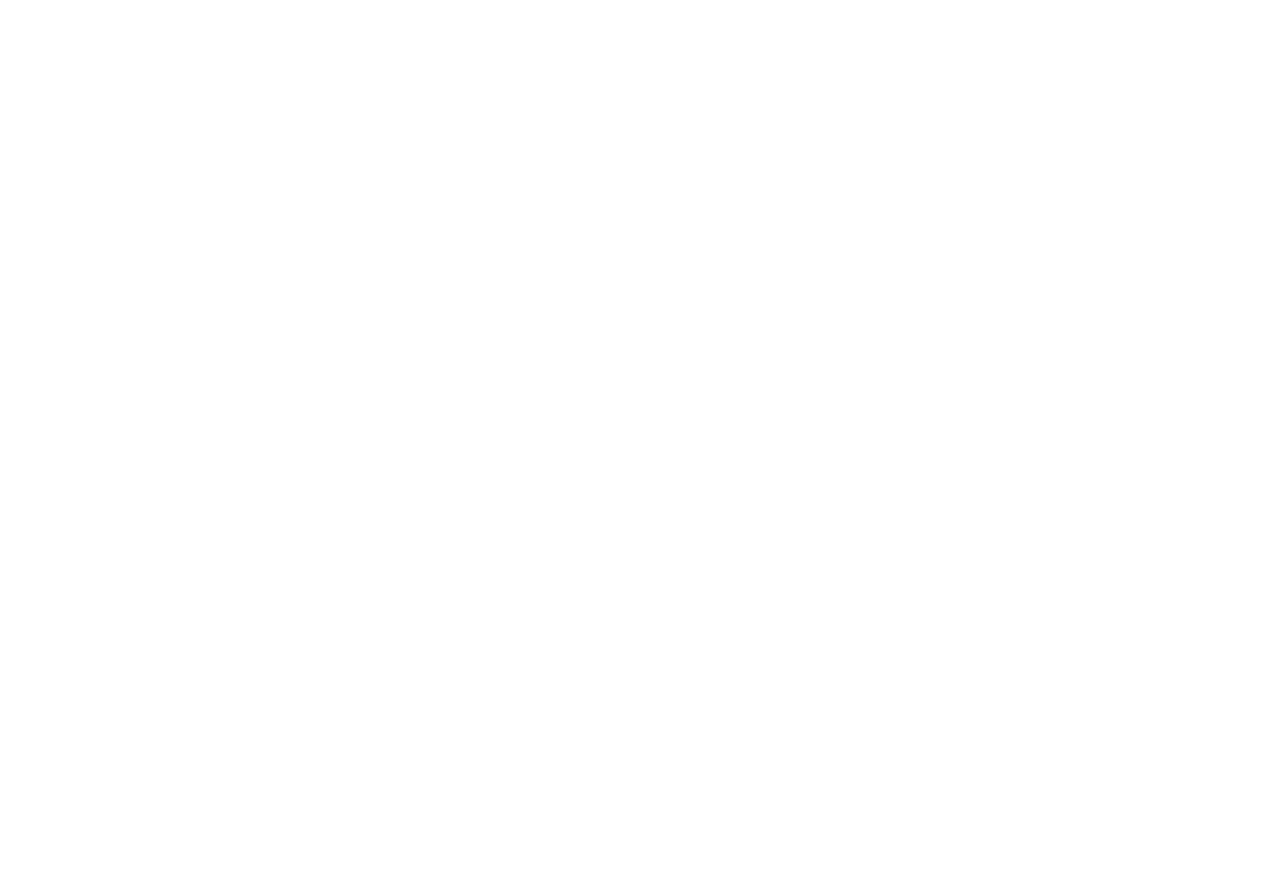
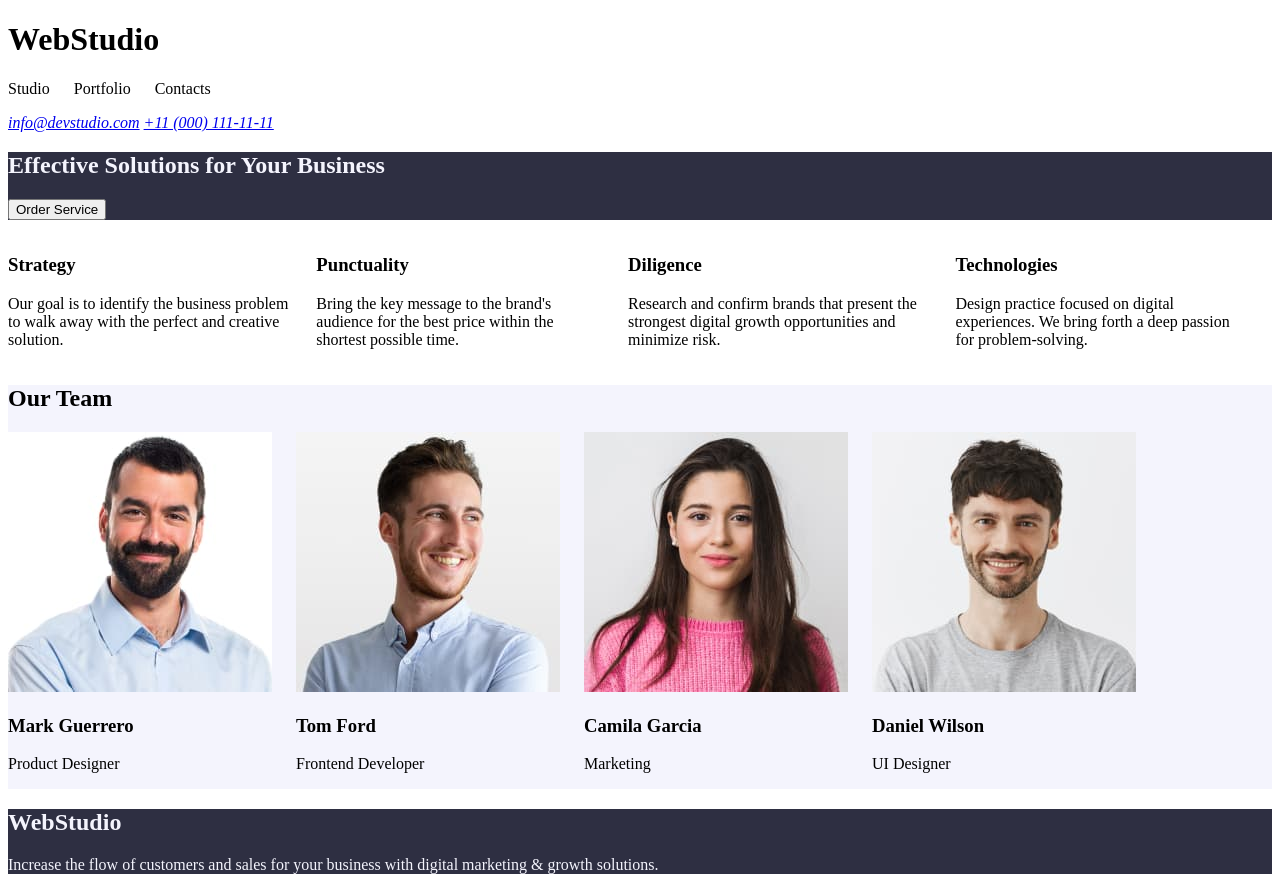
Before and after one commit to madtoney/goit-markup-hw-01, a plain HTML site: page index.html in a window 1280 px wide. Before the commit the page ends 800 px from the top, so only its background shows below. Drawn offline with Linux system fonts and the light colour scheme.

Commit message:
update index html file

```diff
--- a/index.html
+++ b/index.html
@@ -4,11 +4,108 @@
 <head>
     <meta charset="UTF-8">
     <meta name="viewport" content="width=device-width, initial-scale=1.0">
-    <title>Document</title>
+    <title>Web Studio (Version 5.0)</title>
+    <style>
+        ul {
+            display: flex;
+            list-style-type: none;
+            padding: 0;
+        }
+        li {
+            margin-right: 24px;
+        }
+        .solutions {
+            background-color: var(--NAVY-BLUE, #2E2F42);
+        }
+    </style>
 </head>
 
 <body>
+    <!-- Page header -->
+    <header>
+        <h1>WebStudio</h1>
+            <nav>
+                <ul>
+                    <li><a href="#Studio"></a>Studio</li>
+                    <li><a href="#Portfolio"></a>Portfolio</li>
+                    <li><a href="#Contacts"></a>Contacts</li>
+                </ul>
+            </nav>
+            <address id="Contacts">
+                <a href="mailto:info@devstudio.com">info@devstudio.com</a>
+                <a href="tel:+110001111111">+11 (000) 111-11-11</a>
+            </address>
+    </header>
 
+<!-- Main content -->
+    <main>
+<!-- Section 1 -->
+        <section>
+            <div style="background-color: var(--NAVY-BLUE, #2E2F42); color: #F4F4FD;">
+            <h2 id="Studio">Effective Solutions for Your Business</h2>
+            <button>Order Service</button>
+            </div>
+        </section>
+
+<!-- Section 2 -->
+        <section>
+            <ul>
+                <li>
+                    <h3>Strategy</h3>
+                    <p>Our goal is to identify the business problem to walk away with the perfect and creative solution.</p>
+                </li>
+                <li>
+                    <h3>Punctuality</h3>
+                    <p>Bring the key message to the brand's audience for the best price within the shortest possible time.</p>
+                </li>
+                <li>
+                    <h3>Diligence</h3>
+                    <p>Research and confirm brands that present the strongest digital growth opportunities and minimize risk.</p>
+                </li>
+                <li>
+                    <h3>Technologies</h3>
+                    <p>Design practice focused on digital experiences. We bring forth a deep passion for problem-solving.</p>
+                </li>
+            </ul>
+        </section>
+
+<!-- Section 3 -->
+        <section>
+            <div style="background-color: var(--CLOUD, #F4F4FD);">
+            <h2 id="Portfolio">Our Team</h2>
+            <ul>
+                <li>
+                    <img src="./images/1.jpg" alt="Mark Guerrero photo">
+                    <h3>Mark Guerrero</h3>
+                    <p>Product Designer</p>
+                </li>
+                <li>
+                    <img src="./images/2.jpg" alt="Tom Ford photo">
+                    <h3>Tom Ford</h3>
+                    <p>Frontend Developer</p>
+                </li>
+                <li>
+                    <img src="./images/3.jpg" alt="Camila Garcia photo">
+                    <h3>Camila Garcia</h3>
+                    <p>Marketing</p>
+                </li>
+                <li>
+                    <img src="./images/4.jpg" alt="Daniel Wilson photo">
+                    <h3>Daniel Wilson</h3>
+                    <p>UI Designer</p>
+                </li>
+            </ul>
+            </div>
+        </section>
+    </main>
+
+    <!-- Page footer -->
+    <footer>
+        <div style="background-color: var(--NAVY-BLUE, #2E2F42); color: #F4F4FD;">
+        <h2>WebStudio</h2>
+        <p>Increase the flow of customers and sales for your business with digital marketing & growth solutions.</p>
+        </div>
+    </footer>
 </body>
 
 </html>
```
Also changed, not shown: prettier.json (added, +12 -0 lines), images/1.jpg (added), images/2.jpg (added), images/3.jpg (added), images/4.jpg (added).
